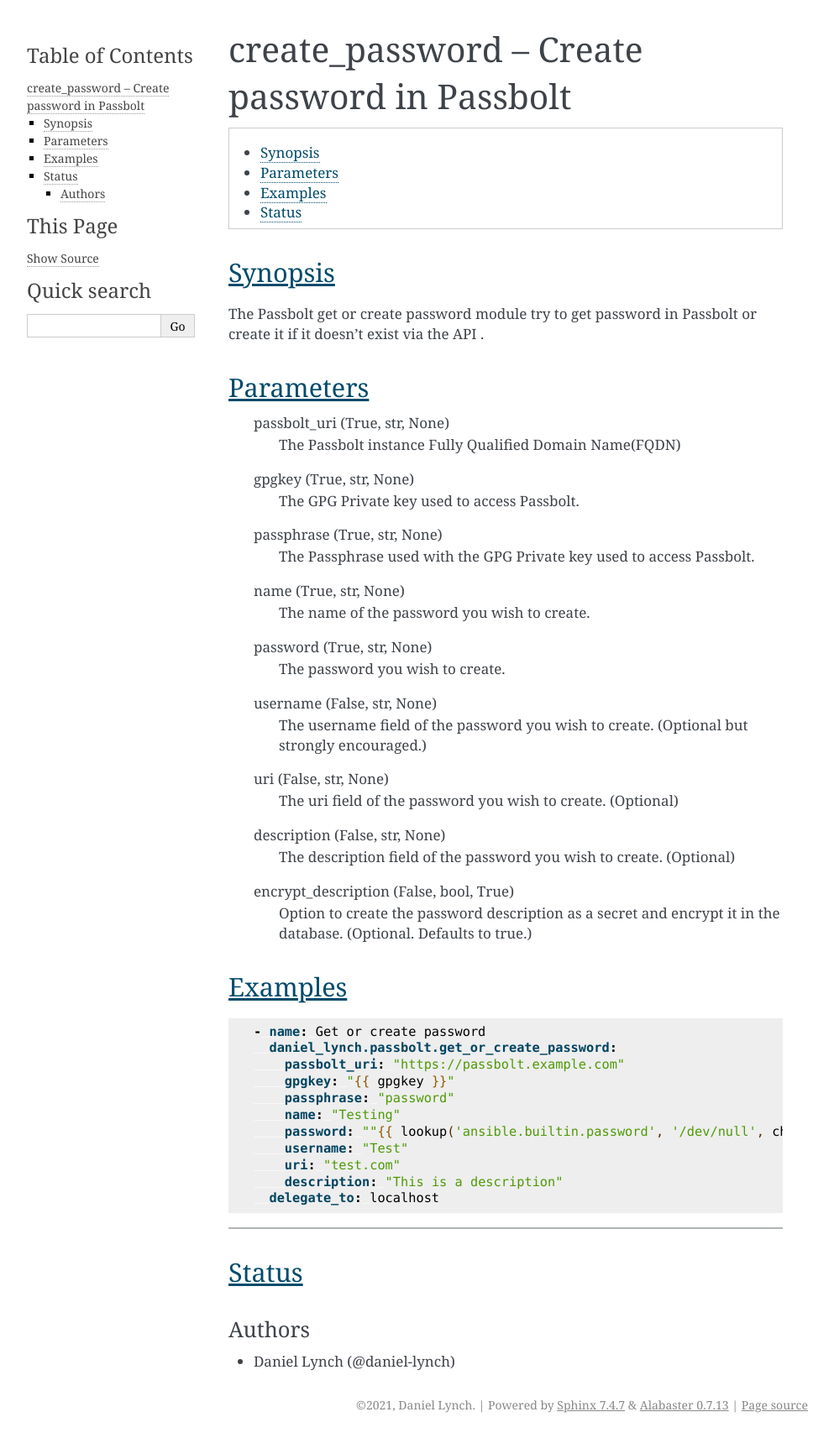
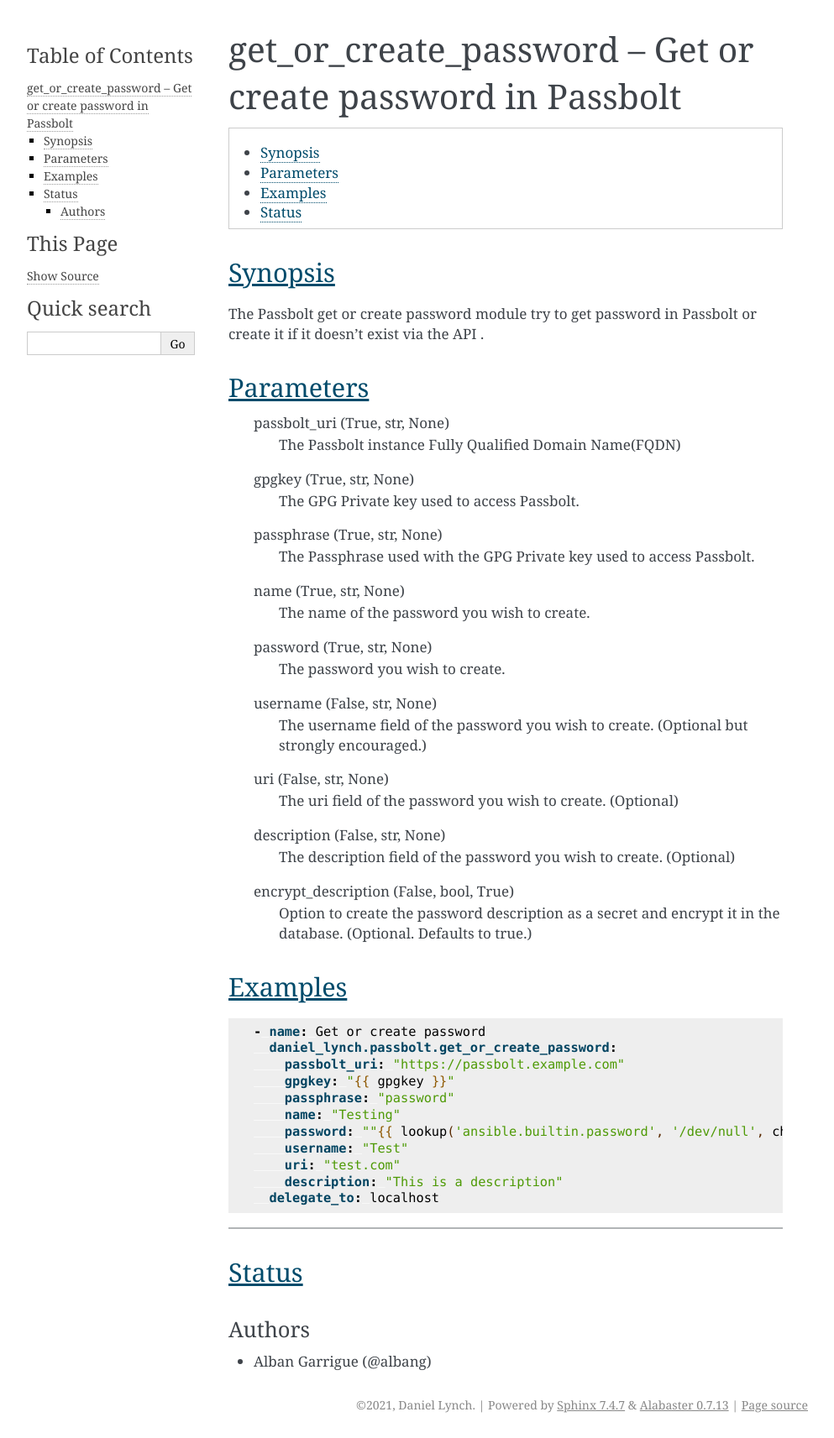
Before and after one commit to daniel-lynch/daniel_lynch.passbolt, a Sphinx documentation site: the page built from docs/source/modules/get_or_create_password.rst, in a window 1280 px wide. Shown: the whole page at 84% size, without its empty margins (148-1141 px from the left). Built offline with Sphinx 7.4.7, drawn with Linux system fonts in a browser that asks for light colours.

Commit message:
get_or_create_password: New module to help building idempotent playbook

```diff
--- a/docs/source/modules/get_or_create_password.rst
+++ b/docs/source/modules/get_or_create_password.rst
@@ -1,7 +1,7 @@
 .. _get_or_create_password_module:
 
 
-create_password -- Create password in Passbolt
+get_or_create_password -- Get or create password in Passbolt
 ==============================================
 
 .. contents::
@@ -97,4 +97,4 @@
 Authors
 ~~~~~~~
 
-- Daniel Lynch (@daniel-lynch)
+- Alban Garrigue (@albang)
```
Also changed, not shown: 1 other file.
